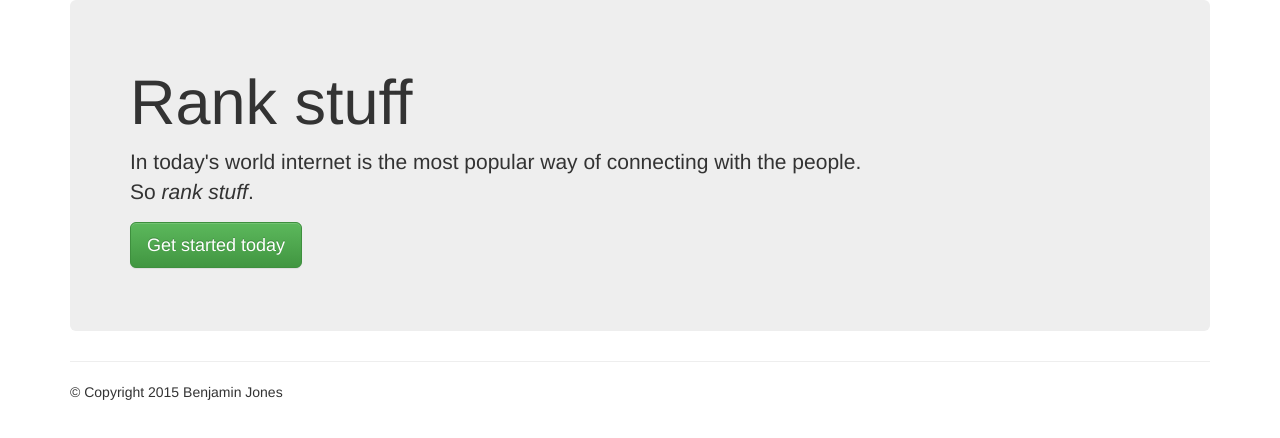
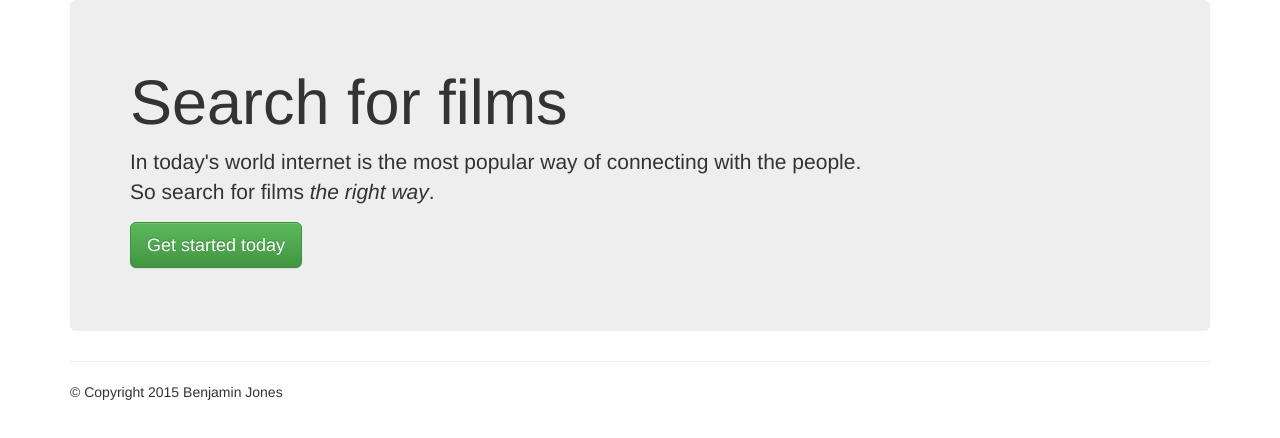
Before and after one commit to bjon083/imdb-rt-search, a plain HTML site: page index.html in a window 1280 px wide. Drawn offline with nearby package versions, Linux system fonts and the light colour scheme.

Commit message:
Commit first commit of .html page.

```diff
--- a/index.html
+++ b/index.html
@@ -2,7 +2,7 @@
 <html lang="en">
 <head>
 <meta charset="UTF-8">
-<title>Rank Me</title>
+<title>SearchFilm - The Movie Search Engine</title>
 <link rel="stylesheet" href="https://maxcdn.bootstrapcdn.com/bootstrap/3.3.4/css/bootstrap.min.css">
 <link rel="stylesheet" href="https://maxcdn.bootstrapcdn.com/bootstrap/3.3.4/css/bootstrap-theme.min.css">
 <script src="https://ajax.googleapis.com/ajax/libs/jquery/1.11.2/jquery.min.js"></script>
@@ -11,8 +11,8 @@
 <body>
 <div class="container">
     <div class="jumbotron">
-        <h1>Rank stuff</h1>
-        <p>In today's world internet is the most popular way of connecting with the people. <br>So <i>rank stuff</i>.</p>
+        <h1>Search for films</h1>
+        <p>In today's world internet is the most popular way of connecting with the people. <br>So search for films <i>the right way</i>.</p>
         <p><a href="" target="_blank" class="btn btn-success btn-lg">Get started today</a></p>
     </div>
     <hr>
```
